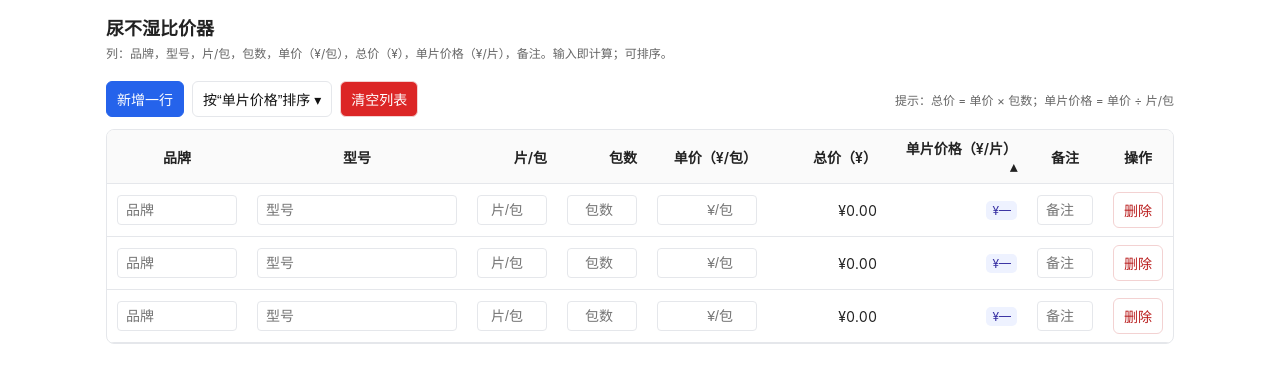
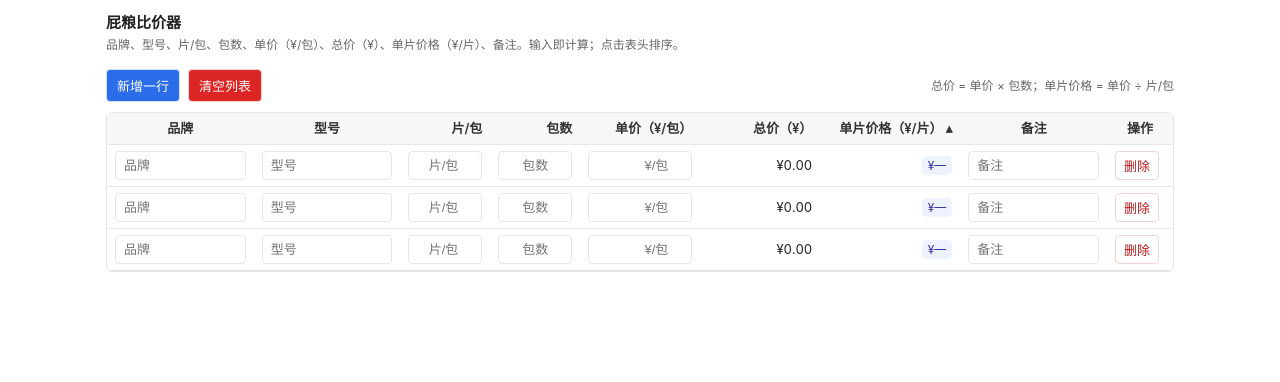
Before and after one commit to KenInMuilai/BiJiaQi, a plain HTML site: page index.html in a window 1280 px wide. Both pictures are taken after a click on the element "单片价格（¥/片） ▾". Drawn offline with Linux system fonts and the light colour scheme.

Commit message:
Add files via upload

```diff
--- a/index.html
+++ b/index.html
@@ -3,60 +3,73 @@
 <head>
 <meta charset="utf-8">
 <meta name="viewport" content="width=device-width,initial-scale=1">
-<title>尿不湿比价器</title>
+<title>屁粮比价器</title>
 <style>
-:root{--bd:#e5e7eb;--text:#222;--muted:#666;--pri:#2563eb;--err:#dc2626}
+:root{
+--font: -apple-system, BlinkMacSystemFont, "Segoe UI", Roboto, Helvetica, Arial, "Apple Color Emoji", "Segoe UI Emoji";
+--text:#222;
+--muted:#666;
+--bd:#e6e6e6;
+--hd:#f7f7f7;
+--accent:#2563eb;
+--danger:#b91c1c;
+--fs:13px;
+--lh:1.45;
+--cell-vpad:6px;
+--cell-hpad:8px;
+--input-pad:6px;
+--radius:6px;
+}
 *{box-sizing:border-box}
-body{margin:0;background:#fff;color:var(--text);font-family:-apple-system,BlinkMacSystemFont,Segoe UI,Roboto,Helvetica,Arial;font-size:14px}
-header{max-width:1100px;margin:0 auto;padding:14px 16px 8px}
-h1{margin:0;font-size:18px;font-weight:600}
-.sub{color:var(--muted);font-size:12px;margin-top:4px}
-main{max-width:1100px;margin:0 auto;padding:0 16px 24px}
-.toolbar{display:flex;gap:8px;align-items:center;flex-wrap:wrap;margin:12px 0}
-button{cursor:pointer;border:1px solid var(--bd);background:#fff;color:#111;border-radius:6px;padding:7px 10px;font-size:14px}
-button.primary{background:var(--pri);border-color:var(--pri);color:#fff}
-button.danger{border-color:#f3d2d2;color:#fff;background:var(--err)}
+body{margin:0;color:var(--text);font-family:var(--font);font-size:var(--fs);line-height:var(--lh);background:#fff}
+header{max-width:1100px;margin:0 auto;padding:12px 16px 6px}
+h1{margin:0 0 2px;font-size:15px;font-weight:600}
+.sub{color:var(--muted);font-size:12px}
+main{max-width:1100px;margin:0 auto;padding:0 16px 20px}
+.toolbar{display:flex;gap:8px;align-items:center;flex-wrap:wrap;margin:10px 0}
+button{cursor:pointer;border:1px solid var(--bd);background:#fff;color:#111;border-radius:4px;padding:6px 10px;font-size:var(--fs)}
+.btn-primary{border-color:#cfe0ff;color:#fff;background:#2b6de8}
+.btn-danger{border-color:#f3d2d2;color:#fff;background:#dc2626}
 .hint{color:var(--muted);font-size:12px;margin-left:auto}
-.table-wrap{overflow:auto;border:1px solid var(--bd);border-radius:8px}
-table{border-collapse:collapse;width:100%;min-width:900px}
-th,td{border-bottom:1px solid var(--bd);padding:8px 10px;vertical-align:middle}
-th{position:sticky;top:0;background:#fafafa;font-weight:600}
+.table-wrap{overflow:auto;border:1px solid var(--bd);border-radius:var(--radius)}
+table{border-collapse:collapse;width:100%;min-width:900px;background:#fff}
+th,td{border-bottom:1px solid var(--bd);padding:var(--cell-vpad) var(--cell-hpad);vertical-align:middle}
+th{background:var(--hd);font-weight:600;color:#333;user-select:none}
+th.sortable{cursor:pointer}
 th.right, td.right{text-align:right}
-input[type=text],input[type=number]{width:100%;padding:6px 8px;border:1px solid var(--bd);border-radius:4px;font-size:14px;background:#fff;color:#111}
+.mono{font-variant-numeric: tabular-nums}
+.chip{display:inline-block;padding:1px 6px;border-radius:5px;background:#eef2ff;color:#3730a3;font-size:12px}
+input[type=text], input[type=number]{width:100%;padding:var(--input-pad) calc(var(--input-pad) + 2px);border:1px solid var(--bd);border-radius:4px;background:#fff;color:#111;font-size:var(--fs)}
 input[type=number]{text-align:right}
-.mono{font-variant-numeric:tabular-nums}
-.del{background:#fff;border-color:#f3d2d2;color:#b91c1c}
-.chip{display:inline-block;padding:2px 6px;border-radius:5px;background:#eef2ff;color:#3730a3;font-size:12px}
-.link{cursor:pointer;text-decoration:underline}
+.btn-del{border:1px solid #f3d2d2;color:var(--danger);background:#fff;padding:4px 8px;border-radius:4px}
 </style>
 </head>
 <body>
 <header>
-<h1>尿不湿比价器</h1>
-<div class="sub">列：品牌，型号，片/包，包数，单价（¥/包），总价（¥），单片价格（¥/片），备注。输入即计算；可排序。</div>
+<h1>屁粮比价器</h1>
+<div class="sub">品牌、型号、片/包、包数、单价（¥/包）、总价（¥）、单片价格（¥/片）、备注。输入即计算；点击表头排序。</div>
 </header>
 
 <main>
 <div class="toolbar">
-<button class="primary" id="addRowBtn">新增一行</button>
-<button id="sortBtn" data-dir="asc">按“单片价格”排序 ▾</button>
-<button class="danger" id="clearBtn">清空列表</button>
-<span class="hint">提示：总价 = 单价 × 包数；单片价格 = 单价 ÷ 片/包</span>
+<button class="btn-primary" id="addRowBtn">新增一行</button>
+<button class="btn-danger" id="clearBtn">清空列表</button>
+<span class="hint">总价 = 单价 × 包数；单片价格 = 单价 ÷ 片/包</span>
 </div>
 
 <div class="table-wrap">
 <table id="tbl">
 <thead>
 <tr>
-<th style="width:140px">品牌</th>
-<th style="width:220px">型号</th>
-<th class="right" style="width:90px">片/包</th>
-<th class="right" style="width:90px">包数</th>
-<th class="right" style="width:120px">单价（¥/包）</th>
-<th class="right" style="width:120px">总价（¥）</th>
-<th class="right" style="width:140px" id="thPPU" data-dir="asc">单片价格（¥/片） ▾</th>
+<th class="sortable" data-key="brand">品牌</th>
+<th class="sortable" data-key="model">型号</th>
+<th class="right sortable" data-key="ppp" style="width:90px">片/包</th>
+<th class="right sortable" data-key="packs" style="width:90px">包数</th>
+<th class="right sortable" data-key="unit" style="width:120px">单价（¥/包）</th>
+<th class="right sortable" data-key="total" style="width:120px">总价（¥）</th>
+<th class="right sortable" data-key="ppu" style="width:140px">单片价格（¥/片）</th>
 <th>备注</th>
-<th style="width:70px">操作</th>
+<th style="width:66px">操作</th>
 </tr>
 </thead>
 <tbody id="tbody"></tbody>
@@ -67,11 +80,15 @@ input[type=number]{text-align:right}
 <script>
 (function(){
 const $ = s => document.querySelector(s);
+const $$ = s => document.querySelectorAll(s);
 const tbody = $('#tbody');
 
+let sortKey = 'ppu';
+let sortDir = 'asc';
+
 function esc(s){ return (s||'').replace(/[<>&]/g, c=>({'<':'&lt;','>':'&gt;','&':'&amp;'}[c])); }
-function toNum(v){ const n = parseFloat(v); return Number.isFinite(n) ? n : 0; }
-function toInt(v){ const n = Math.floor(parseFloat(v)); return Number.isFinite(n) ? n : 0; }
+function toNum(v){ const n = parseFloat(v); return Number.isFinite(n)? n : 0; }
+function toInt(v){ const n = Math.floor(parseFloat(v)); return Number.isFinite(n)? n : 0; }
 function fmtMoney(n){ return Number.isFinite(n) ? n.toFixed(2) : '—'; }
 function fmtUnit(n){ if(!Number.isFinite(n)) return '—'; return n.toFixed(4).replace(/0+$/,'').replace(/\.$/,''); }
 
@@ -81,17 +98,15 @@ const packs = Math.max(0, toInt(tr.querySelector('input[name=packs]').value));
 const unit = Math.max(0, toNum(tr.querySelector('input[name=unit]').value));
 const total = unit * packs;
 const ppu = ppp > 0 ? (unit / ppp) : NaN;
-
 tr.querySelector('.cell-total').textContent = '¥' + fmtMoney(total);
 tr.querySelector('.cell-ppu').innerHTML = `<span class="chip">¥${fmtUnit(ppu)}</span>`;
+tr.dataset.brand = (tr.querySelector('input[name=brand]').value || '').trim().toLowerCase();
+tr.dataset.model = (tr.querySelector('input[name=model]').value || '').trim().toLowerCase();
+tr.dataset.ppp = Number.isFinite(ppp) ? ppp : '';
+tr.dataset.packs = Number.isFinite(packs) ? packs : '';
+tr.dataset.unit = Number.isFinite(unit) ? unit : '';
 tr.dataset.total = Number.isFinite(total) ? total : '';
 tr.dataset.ppu = Number.isFinite(ppu) ? ppu : '';
-}
-
-function onInput(e){
-const tr = e.target.closest('tr');
-if(!tr) return;
-computeRow(tr);
 }
 
 function addRow(init={}){
@@ -105,16 +120,19 @@ tr.innerHTML = `
 <td class="right mono cell-total">—</td>
 <td class="right mono cell-ppu"><span class="chip">—</span></td>
 <td><input type="text" name="note" placeholder="备注" value="${esc(init.note||'')}"></td>
-<td><button type="button" class="del btn-del">删除</button></td>
+<td><button type="button" class="btn-del">删除</button></td>
 `;
-tr.addEventListener('input', onInput);
+tr.addEventListener('input', ()=> computeRow(tr));
 tr.querySelector('.btn-del').addEventListener('click', ()=> tr.remove());
-// Enter 在最后一列时新增行
 tr.addEventListener('keydown', (e)=>{
-if(e.key==='Enter'){
+if(e.key === 'Enter'){
 const inputs = Array.from(tr.querySelectorAll('input'));
 const idx = inputs.indexOf(document.activeElement);
-if(idx === inputs.length - 1){ e.preventDefault(); const r = addRow(); r.querySelector('input[name=brand]').focus(); }
+if(idx === inputs.length - 1){
+e.preventDefault();
+const r = addRow();
+r.querySelector('input[name=brand]').focus();
+}
 }
 });
 tbody.appendChild(tr);
@@ -122,51 +140,71 @@ computeRow(tr);
 return tr;
 }
 
-function sortByPPU(dir='asc'){
+function compareRows(a, b, key){
+if(key==='brand' || key==='model'){
+const A = a.dataset[key] || '';
+const B = b.dataset[key] || '';
+return A.localeCompare(B, 'zh-Hans-CN');
+}
+const Araw = parseFloat(a.dataset[key]);
+const Braw = parseFloat(b.dataset[key]);
+const A = Number.isFinite(Araw) ? Araw : Number.POSITIVE_INFINITY;
+const B = Number.isFinite(Braw) ? Braw : Number.POSITIVE_INFINITY;
+return A - B;
+}
+
+function sortBy(key){
+sortKey = key;
+Array.from(tbody.querySelectorAll('tr')).forEach(tr=>computeRow(tr));
 const rows = Array.from(tbody.querySelectorAll('tr'));
-// 先确保数值最新
-rows.forEach(r=>computeRow(r));
 rows.sort((a,b)=>{
-const A = parseFloat(a.dataset.ppu);
-const B = parseFloat(b.dataset.ppu);
-const aVal = Number.isFinite(A) ? A : Number.POSITIVE_INFINITY;
-const bVal = Number.isFinite(B) ? B : Number.POSITIVE_INFINITY;
-return dir==='asc' ? (aVal - bVal) : (bVal - aVal);
+const r = compareRows(a,b,key);
+return sortDir==='asc' ? r : -r;
 });
 rows.forEach(r=>tbody.appendChild(r));
+updateHeaderIndicators();
 }
 
-// 控件
-$('#addRowBtn').addEventListener('click', ()=> {
+function updateHeaderIndicators(){
+$$('#tbl thead th.sortable').forEach(th=>{
+const key = th.getAttribute('data-key');
+const base = th.getAttribute('data-label') || th.textContent.replace(/\s+[▾▴]$/,'');
+th.setAttribute('data-label', base);
+if(key === sortKey){
+th.textContent = base + ' ' + (sortDir==='asc' ? '▾' : '▴');
+}else{
+th.textContent = base;
+}
+});
+}
+
+$$('#tbl thead th.sortable').forEach(th=>{
+th.addEventListener('click', ()=>{
+const key = th.getAttribute('data-key');
+if(sortKey === key){
+sortDir = (sortDir==='asc' ? 'desc' : 'asc');
+}else{
+sortKey = key;
+sortDir = 'asc';
+}
+sortBy(sortKey);
+});
+});
+
+$('#addRowBtn').addEventListener('click', ()=>{
 const r = addRow();
 r.querySelector('input[name=brand]').focus();
 });
-
 $('#clearBtn').addEventListener('click', ()=>{
 if(confirm('确定清空列表吗？')){
 tbody.innerHTML = '';
 addRow().querySelector('input[name=brand]').focus();
+sortKey = 'ppu'; sortDir = 'asc'; updateHeaderIndicators();
 }
 });
 
-$('#sortBtn').addEventListener('click', (e)=>{
-const btn = e.currentTarget;
-const dir = btn.getAttribute('data-dir') === 'asc' ? 'desc' : 'asc';
-btn.setAttribute('data-dir', dir);
-btn.textContent = `按“单片价格”排序 ${dir==='asc'?'▾':'▴'}`;
-sortByPPU(dir);
-});
-
-$('#thPPU').addEventListener('click', (e)=>{
-const th = e.currentTarget;
-const dir = th.getAttribute('data-dir') === 'asc' ? 'desc' : 'asc';
-th.setAttribute('data-dir', dir);
-th.innerHTML = `单片价格（¥/片） ${dir==='asc'?'▾':'▴'}`;
-sortByPPU(dir);
-});
-
-// 初始三行，方便直接录入
 addRow(); addRow(); addRow();
+updateHeaderIndicators();
 })();
 </script>
 </body>
```
